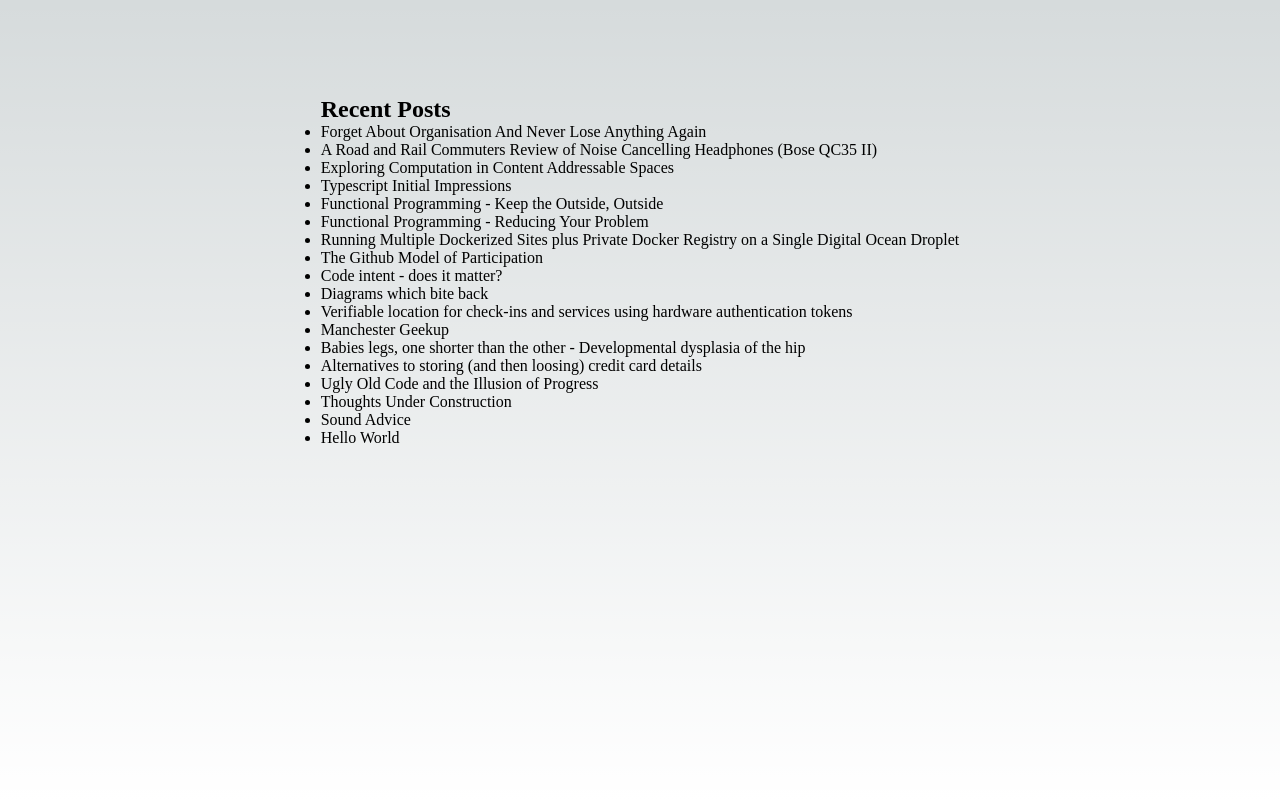
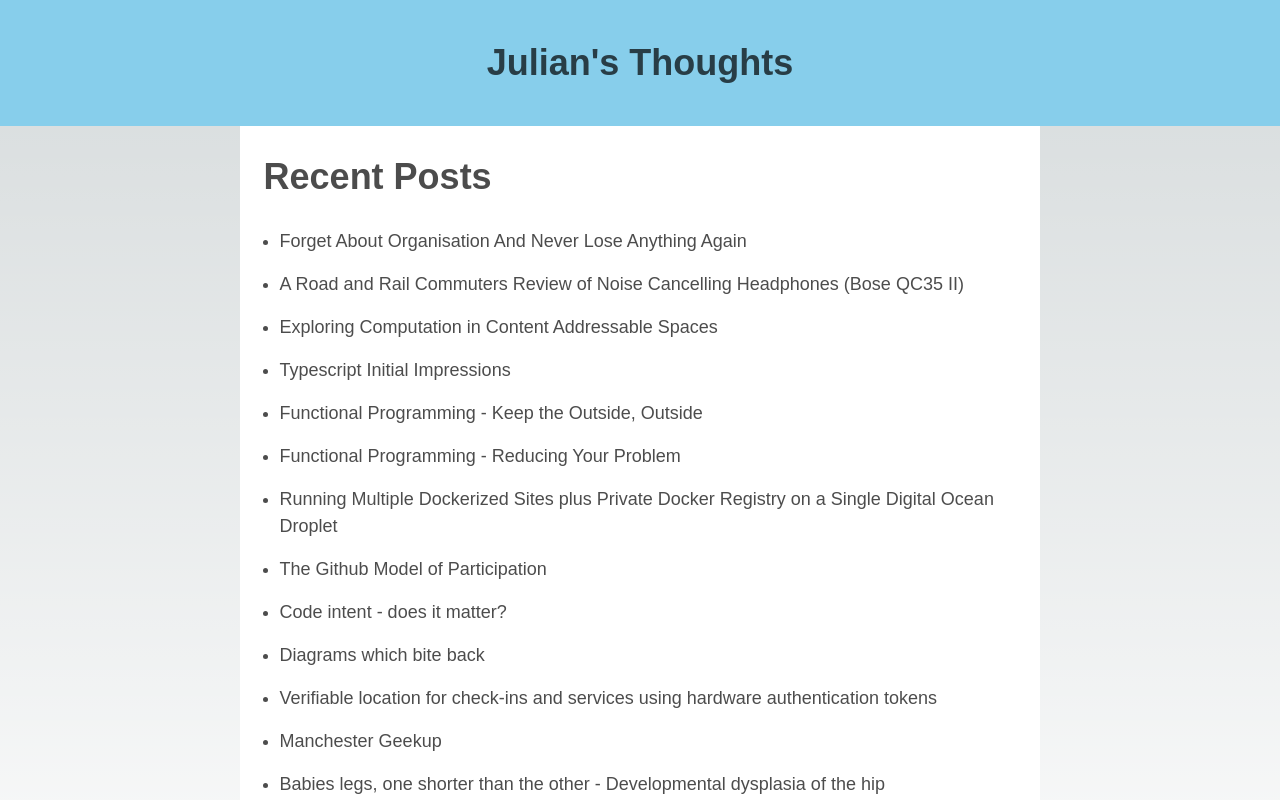
Before and after one commit to Foo42/next-blog, a Next.js app: page / in a window 1280 px wide. Shown: the top 800 px of the page. Built offline with nearby package versions, Linux system fonts and the light colour scheme.

Commit message:
First attempt at porting post loading code over

```diff
--- a/package.json
+++ b/package.json
@@ -10,12 +10,14 @@
   },
   "dependencies": {
     "@next/font": "13.1.6",
+    "@types/markdown-it": "^12.2.3",
     "@types/node": "18.11.18",
     "@types/react": "18.0.27",
     "@types/react-dom": "18.0.10",
     "eslint": "8.33.0",
     "eslint-config-next": "13.1.6",
     "gray-matter": "^4.0.3",
+    "markdown-it": "^13.0.1",
     "next": "13.1.6",
     "react": "18.2.0",
     "react-dom": "18.2.0",
--- /dev/null
+++ b/src/layouts/layout.tsx
@@ -0,0 +1,18 @@
+import { PropsWithChildren } from "react";
+import styles from '@/styles/Layout.module.css'
+
+export default function Layout(props: PropsWithChildren<{}>) {
+  return (<>
+    <div>
+      <header className="page-header">
+        <div>
+          <div className={styles.banner}>
+            <h1><a href="/">Julian's Thoughts</a></h1>
+          </div>
+          {/* <nav>This is nav</nav> */}
+        </div>
+      </header>
+      {props.children}
+    </div>
+  </>)
+}
--- a/src/pages/_app.tsx
+++ b/src/pages/_app.tsx
@@ -1,4 +1,5 @@
 import '@/styles/globals.css'
+import '@/styles/typography2.css'
 import type { AppProps } from 'next/app'
 
 export default function App({ Component, pageProps }: AppProps) {
--- a/src/pages/index.tsx
+++ b/src/pages/index.tsx
@@ -2,6 +2,7 @@ import Head from 'next/head'
 import { Inter } from '@next/font/google'
 import styles from '@/styles/Home.module.css'
 import { listSortedPosts, PostFile } from 'lib/listPostPaths'
+import Layout from '../layouts/layout'
 
 type Props = {
   posts: PostFile[]
@@ -17,14 +18,16 @@ export default function Home(props: Props) {
         <meta name="viewport" content="width=device-width, initial-scale=1" />
         <link rel="icon" href="/favicon.ico" />
       </Head>
+      <Layout>
         <main className={styles.main}>
-        <div>
+          <div className='stack' style={{ maxWidth: '80ch', backgroundColor: 'white', padding: 'var(--s1)' }}>
             <h2>Recent Posts</h2>
             <ul>
               {postLinks}
             </ul>
           </div>
         </main>
+      </Layout>
     </>
   )
 }
@@ -32,7 +35,7 @@ export default function Home(props: Props) {
 export async function getStaticProps() {
   return {
     props: {
-      posts: (await listSortedPosts()).map(post => ({...post, metadata: {...post.metadata, date: post.metadata.date.toISOString()}}))
+      posts: (await listSortedPosts()).map(post => ({ ...post, metadata: { ...post.metadata, date: post.metadata.date.toISOString() } }))
     }
   }
 }
--- a/src/styles/Home.module.css
+++ b/src/styles/Home.module.css
@@ -3,7 +3,6 @@
   flex-direction: column;
   justify-content: space-between;
   align-items: center;
-  padding: 6rem;
   min-height: 100vh;
 }
 
@@ -143,11 +142,9 @@
   inset: 0;
   padding: 1px;
   border-radius: var(--border-radius);
-  background: linear-gradient(
-    to bottom right,
-    rgba(var(--tile-start-rgb), 1),
-    rgba(var(--tile-end-rgb), 1)
-  );
+  background: linear-gradient(to bottom right,
+      rgba(var(--tile-start-rgb), 1),
+      rgba(var(--tile-end-rgb), 1));
   background-clip: content-box;
 }
 
@@ -226,11 +223,9 @@
     border-radius: 0;
     border: none;
     border-bottom: 1px solid rgba(var(--callout-border-rgb), 0.25);
-    background: linear-gradient(
-      to bottom,
-      rgba(var(--background-start-rgb), 1),
-      rgba(var(--callout-rgb), 0.5)
-    );
+    background: linear-gradient(to bottom,
+        rgba(var(--background-start-rgb), 1),
+        rgba(var(--callout-rgb), 0.5));
     background-clip: padding-box;
     backdrop-filter: blur(24px);
   }
@@ -241,11 +236,9 @@
     inset: auto 0 0;
     padding: 2rem;
     height: 200px;
-    background: linear-gradient(
-      to bottom,
-      transparent 0%,
-      rgb(var(--background-end-rgb)) 40%
-    );
+    background: linear-gradient(to bottom,
+        transparent 0%,
+        rgb(var(--background-end-rgb)) 40%);
     z-index: 1;
   }
 }
@@ -272,6 +265,7 @@
   from {
     transform: rotate(360deg);
   }
+
   to {
     transform: rotate(0deg);
   }
--- /dev/null
+++ b/src/styles/Layout.module.css
@@ -0,0 +1,7 @@
+.banner {
+  background-color: skyblue;
+  padding: 2em;
+}
+.banner h2 {
+  text-align: center;
+}
--- a/src/styles/globals.css
+++ b/src/styles/globals.css
@@ -9,30 +9,24 @@
   --background-start-rgb: 214, 219, 220;
   --background-end-rgb: 255, 255, 255;
 
-  --primary-glow: conic-gradient(
-    from 180deg at 50% 50%,
+  --primary-glow: conic-gradient(from 180deg at 50% 50%,
       #16abff33 0deg,
       #0885ff33 55deg,
       #54d6ff33 120deg,
       #0071ff33 160deg,
-    transparent 360deg
-  );
-  --secondary-glow: radial-gradient(
-    rgba(255, 255, 255, 1),
-    rgba(255, 255, 255, 0)
-  );
+      transparent 360deg);
+  --secondary-glow: radial-gradient(rgba(255, 255, 255, 1),
+      rgba(255, 255, 255, 0));
 
   --tile-start-rgb: 239, 245, 249;
   --tile-end-rgb: 228, 232, 233;
-  --tile-border: conic-gradient(
-    #00000080,
+  --tile-border: conic-gradient(#00000080,
       #00000040,
       #00000030,
       #00000020,
       #00000010,
       #00000010,
-    #00000080
-  );
+      #00000080);
 
   --callout-rgb: 238, 240, 241;
   --callout-border-rgb: 172, 175, 176;
@@ -47,24 +41,20 @@
     --background-end-rgb: 0, 0, 0;
 
     --primary-glow: radial-gradient(rgba(1, 65, 255, 0.4), rgba(1, 65, 255, 0));
-    --secondary-glow: linear-gradient(
-      to bottom right,
+    --secondary-glow: linear-gradient(to bottom right,
         rgba(1, 65, 255, 0),
         rgba(1, 65, 255, 0),
-      rgba(1, 65, 255, 0.3)
-    );
+        rgba(1, 65, 255, 0.3));
 
     --tile-start-rgb: 2, 13, 46;
     --tile-end-rgb: 2, 5, 19;
-    --tile-border: conic-gradient(
-      #ffffff80,
+    --tile-border: conic-gradient(#ffffff80,
         #ffffff40,
         #ffffff30,
         #ffffff20,
         #ffffff10,
         #ffffff10,
-      #ffffff80
-    );
+        #ffffff80);
 
     --callout-rgb: 20, 20, 20;
     --callout-border-rgb: 108, 108, 108;
@@ -87,12 +77,12 @@ body {
 
 body {
   color: rgb(var(--foreground-rgb));
-  background: linear-gradient(
-      to bottom,
+  background: linear-gradient(to bottom,
       transparent,
-      rgb(var(--background-end-rgb))
-    )
-    rgb(var(--background-start-rgb));
+      rgb(var(--background-end-rgb))) rgb(var(--background-start-rgb));
+  font-family: 'Source Sans Pro', sans-serif;
+  font-weight: 400;
+  line-height: 1.56em;
 }
 
 a {
@@ -105,3 +95,8 @@ a {
     color-scheme: dark;
   }
 }
+
+article {
+  background-color: rgb(var(--background-end-rgb));
+  padding: var(--s1);
+}
--- /dev/null
+++ b/src/styles/typography.css
@@ -0,0 +1,39 @@
+body {
+  font-family: 'Source Sans Pro', sans-serif;
+  font-size: 18px;
+  color: hsla(0, 0%, 0%, 0.7);
+}
+
+h2 {
+  font-size: 2.5rem;
+}
+
+h3 {
+  font-size: 1.7rem;
+}
+
+h1,
+h2,
+h3 {
+  font-weight: 200;
+  color: black;
+}
+
+p,
+h1,
+h2,
+h3 {
+  margin-bottom: 1.5rem;
+  line-height: 1.56em;
+}
+
+h1,
+h2 {
+  /* font-size: 2.5rem; */
+  line-height: 1.1em;
+}
+
+article {
+  padding: 2rem;
+  background-color: white;
+}
--- /dev/null
+++ b/src/styles/typography2.css
@@ -0,0 +1,51 @@
+:root {
+  --ratio: 1.5;
+  --s-5: calc(var(--s-4) / var(--ratio));
+  --s-4: calc(var(--s-3) / var(--ratio));
+  --s-3: calc(var(--s-2) / var(--ratio));
+  --s-2: calc(var(--s-1) / var(--ratio));
+  --s-1: calc(var(--s0) / var(--ratio));
+  --s0: 1rem;
+  --s1: calc(var(--s0) * var(--ratio));
+  --s2: calc(var(--s1) * var(--ratio));
+  --s3: calc(var(--s2) * var(--ratio));
+  --s4: calc(var(--s3) * var(--ratio));
+  --s5: calc(var(--s4) * var(--ratio));
+}
+
+body {
+  font-family: 'Source Sans Pro', sans-serif;
+  font-size: 18px;
+  line-height: 1.5;
+  color: hsla(0, 0%, 0%, 0.7);
+}
+
+.stack>*+* {
+  margin-block-start: var(--s1);
+}
+
+ul>*+* {
+  margin-block-start: var(--s0);
+}
+
+h1 {
+  font-size: var(--s2);
+  text-align: center;
+}
+
+h2 {
+  font-size: var(--s2);
+}
+
+h3 {
+  font-size: var(--s1);
+}
+
+pre {
+  border: 1px solid gray;
+  padding: var(--s1);
+}
+
+ul {
+  padding-left: var(--s0);
+}
```
Also changed, not shown: src/components/markdown.tsx (added, +23 -0 lines), src/pages/posts/[slug].tsx (added, +43 -0 lines), 1 other file (tests, documents, lock files or other folders). Lines whose indentation alone changed are shown as unchanged.
